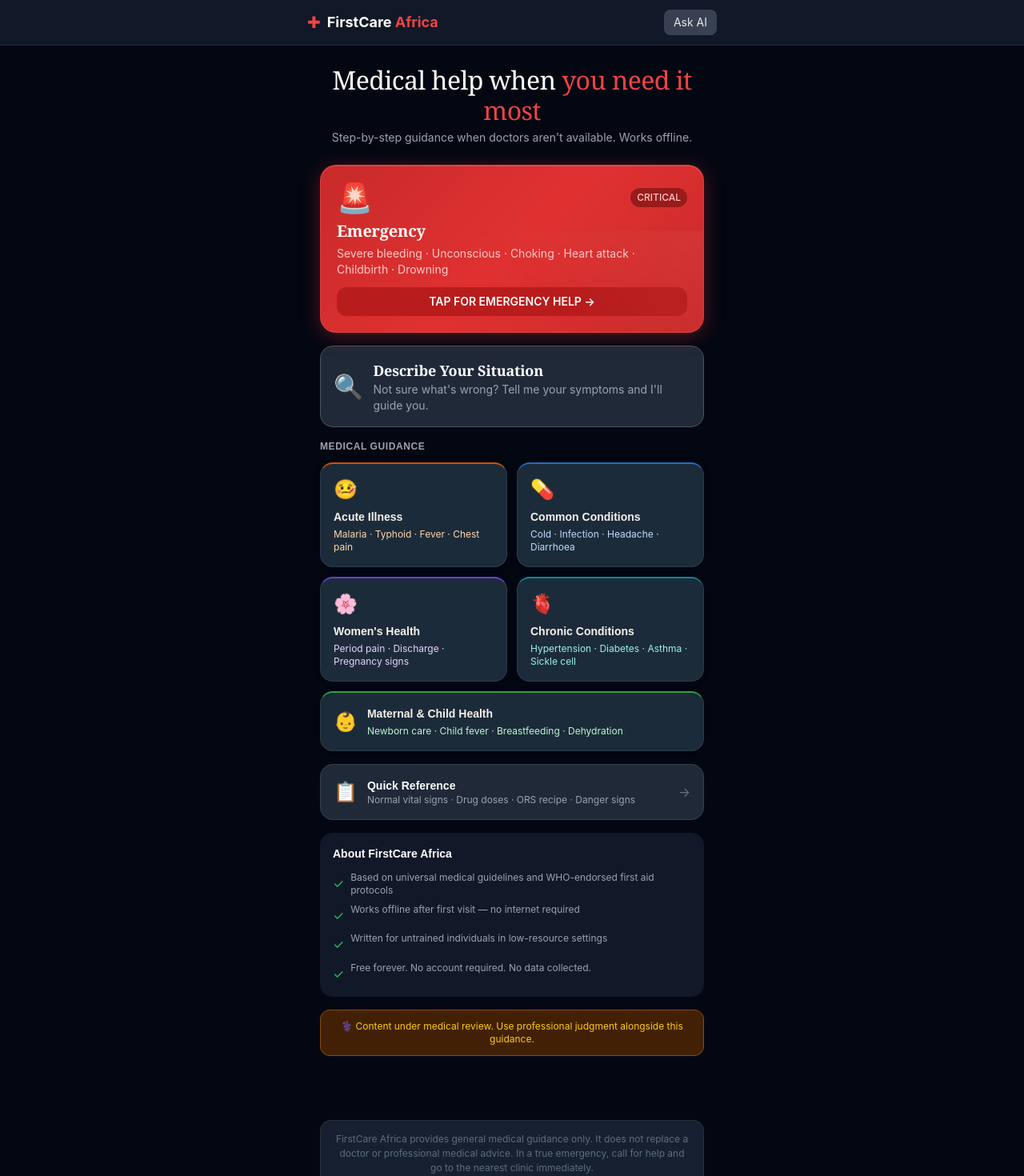
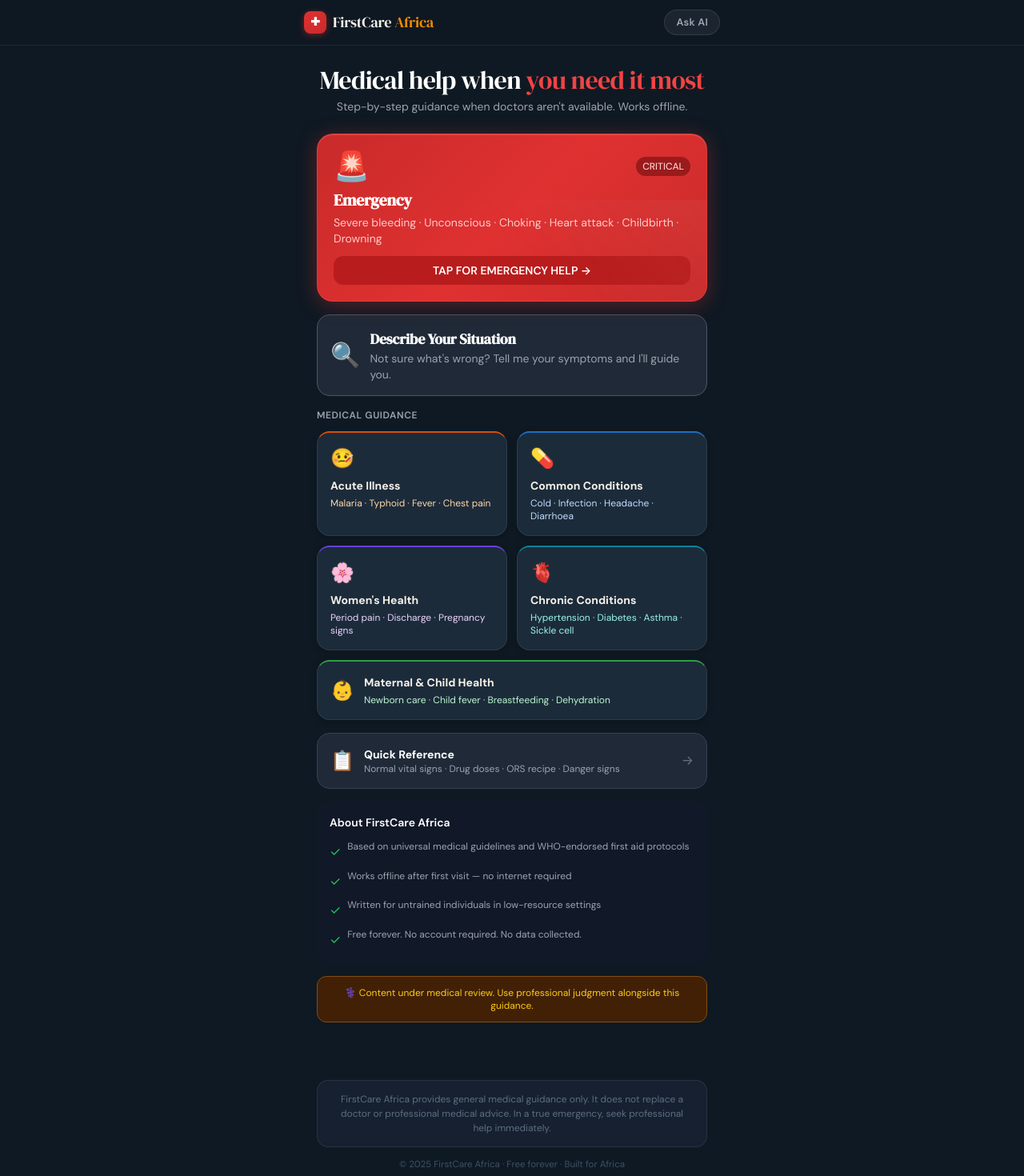
Before and after one commit to louisnkan/firstcareafrica, a Next.js app: page / in a window 1280 px wide. Shown: the top 1470 px of the page at 80% size. Built offline with nearby package versions, Linux system fonts and the light colour scheme.

Commit message:
Update layout.js

```diff
--- a/app/layout.js
+++ b/app/layout.js
@@ -1,20 +1,23 @@
 import './globals.css'
 
 export const metadata = {
-  title: 'FirstCare Africa',
-  description: 'Medical guidance when doctors aren\'t available. Emergency first-aid, illness guidance, and health advice for Africa.',
-  keywords: 'first aid africa, medical emergency, no doctor, health guidance',
+  title: 'FirstCare Africa — Medical Guidance When Doctors Aren\'t Available',
+  description: 'Step-by-step emergency first-aid and health guidance for Africa. Works offline. Free forever. Covers emergencies, acute illness, women\'s health, and more.',
+  keywords: 'first aid africa, medical emergency africa, no doctor, health guidance nigeria, health app africa, malaria first aid, emergency help africa',
   manifest: '/manifest.json',
-  themeColor: '#DC2626',
-  appleWebApp: {
-    capable: true,
-    statusBarStyle: 'black-translucent',
-    title: 'FirstCare'
-  },
+  authors: [{ name: 'FirstCare Africa' }],
+  robots: 'index, follow',
   openGraph: {
     title: 'FirstCare Africa',
     description: 'Medical guidance when doctors aren\'t available.',
-    type: 'website'
+    type: 'website',
+    locale: 'en_US',
+    siteName: 'FirstCare Africa'
+  },
+  twitter: {
+    card: 'summary_large_image',
+    title: 'FirstCare Africa',
+    description: 'Medical guidance when doctors aren\'t available.'
   }
 }
 
@@ -22,77 +25,152 @@
   width: 'device-width',
   initialScale: 1,
   maximumScale: 1,
-  userScalable: false,
-  themeColor: '#DC2626'
+  themeColor: '#0F1923'
 }
 
 export default function RootLayout({ children }) {
   return (
     <html lang="en">
       <head>
+        <link rel="preconnect" href="https://fonts.googleapis.com" />
+        <link
+          rel="preconnect"
+          href="https://fonts.gstatic.com"
+          crossOrigin="anonymous"
+        />
+        <link
+          href="https://fonts.googleapis.com/css2?family=DM+Serif+Display:ital@0;1&family=DM+Sans:opsz,wght@9..40,300;9..40,400;9..40,500;9..40,600;9..40,700&display=swap"
+          rel="stylesheet"
+        />
         <link rel="apple-touch-icon" href="/icon-192.png" />
         <meta name="mobile-web-app-capable" content="yes" />
+        <meta name="apple-mobile-web-app-capable" content="yes" />
+        <meta
+          name="apple-mobile-web-app-status-bar-style"
+          content="black-translucent"
+        />
       </head>
       <body>
-        {/* Security: disable right-click and devtools */}
-        <script dangerouslySetInnerHTML={{
+        <script
+          dangerouslySetInnerHTML={{
             __html: `
               document.addEventListener('contextmenu',
                 e => e.preventDefault());
               document.addEventListener('keydown', function(e) {
                 if (e.key === 'F12') e.preventDefault();
                 if (e.ctrlKey && e.shiftKey &&
-                  (e.key === 'I' || e.key === 'J'))
+                    (e.key==='I'||e.key==='J'||e.key==='C'))
                   e.preventDefault();
-              if (e.ctrlKey && e.key === 'U')
-                e.preventDefault();
+                if (e.ctrlKey && e.key==='U') e.preventDefault();
               });
             `
-        }} />
+          }}
+        />
 
-        {/* App wrapper */}
-        <div className="min-h-screen bg-gray-950">
-          {/* Top navigation bar */}
-          <nav className="bg-gray-900 border-b border-gray-800
-                          px-4 py-3 sticky top-0 z-50">
-            <div className="max-w-lg mx-auto flex items-center
-                            justify-between">
-              <a href="/" className="flex items-center gap-2
-                                     min-h-0 h-auto">
-                <span className="text-red-500 text-xl">✚</span>
-                <span className="font-bold text-white text-lg">
+        <div style={{ minHeight: '100vh', backgroundColor: '#0F1923' }}>
+
+          {/* Navigation */}
+          <nav style={{
+            backgroundColor: 'rgba(15,25,35,0.95)',
+            borderBottom: '1px solid rgba(255,255,255,0.07)',
+            padding: '0 16px',
+            position: 'sticky',
+            top: 0,
+            zIndex: 50,
+            backdropFilter: 'blur(12px)',
+            WebkitBackdropFilter: 'blur(12px)'
+          }}>
+            <div style={{
+              maxWidth: '520px',
+              margin: '0 auto',
+              display: 'flex',
+              alignItems: 'center',
+              justifyContent: 'space-between',
+              height: '56px'
+            }}>
+              <a href="/"
+                style={{
+                  display: 'flex',
+                  alignItems: 'center',
+                  gap: '8px',
+                  textDecoration: 'none',
+                  minHeight: 0
+                }}>
+                <div style={{
+                  width: '28px',
+                  height: '28px',
+                  background: 'linear-gradient(135deg, #E03131, #C92A2A)',
+                  borderRadius: '8px',
+                  display: 'flex',
+                  alignItems: 'center',
+                  justifyContent: 'center',
+                  fontSize: '14px',
+                  fontWeight: 'bold',
+                  color: 'white',
+                  flexShrink: 0,
+                  boxShadow: '0 2px 8px rgba(224,49,49,0.4)'
+                }}>✚</div>
+                <span style={{
+                  fontFamily: "'DM Serif Display', Georgia, serif",
+                  fontSize: '1.15rem',
+                  color: '#F5F0E8',
+                  letterSpacing: '-0.01em'
+                }}>
                   FirstCare
-                  <span className="text-red-500"> Africa</span>
+                  <span style={{ color: '#F08C00' }}> Africa</span>
                 </span>
               </a>
+
               <a href="/triage"
-                 className="text-sm bg-gray-700 text-gray-200
-                            px-3 py-1 rounded-lg min-h-0 h-8">
+                style={{
+                  fontSize: '0.8rem',
+                  fontWeight: '600',
+                  color: '#9BA8B5',
+                  background: 'rgba(255,255,255,0.06)',
+                  border: '1px solid rgba(255,255,255,0.1)',
+                  padding: '6px 14px',
+                  borderRadius: '20px',
+                  textDecoration: 'none',
+                  minHeight: 0,
+                  height: '32px',
+                  letterSpacing: '0.02em'
+                }}>
                 Ask AI
               </a>
             </div>
           </nav>
 
           {/* Page content */}
-          <main className="max-w-lg mx-auto px-4 pb-8">
+          <main style={{
+            maxWidth: '520px',
+            margin: '0 auto',
+            padding: '0 16px 40px'
+          }}>
             {children}
           </main>
 
           {/* Footer */}
-          <footer className="max-w-lg mx-auto px-4 pb-6
-                             mt-4">
+          <footer style={{
+            maxWidth: '520px',
+            margin: '0 auto',
+            padding: '0 16px 32px'
+          }}>
             <div className="disclaimer-banner">
-              <p>
               FirstCare Africa provides general medical guidance only.
               It does not replace a doctor or professional medical advice.
-                In a true emergency, call for help and go to the nearest
-                clinic immediately.
-              </p>
+              In a true emergency, seek professional help immediately.
             </div>
-            <p className="text-center text-gray-600 text-xs mt-3">
-              © 2025 FirstCare Africa · Free forever
+            <p style={{
+              textAlign: 'center',
+              color: '#3D5166',
+              fontSize: '0.72rem',
+              marginTop: '12px',
+              fontFamily: "'DM Sans', sans-serif"
+            }}>
+              © 2025 FirstCare Africa · Free forever · Built for Africa
             </p>
           </footer>
+
         </div>
       </body>
     </html>
```
Lines whose indentation alone changed are shown as unchanged.
